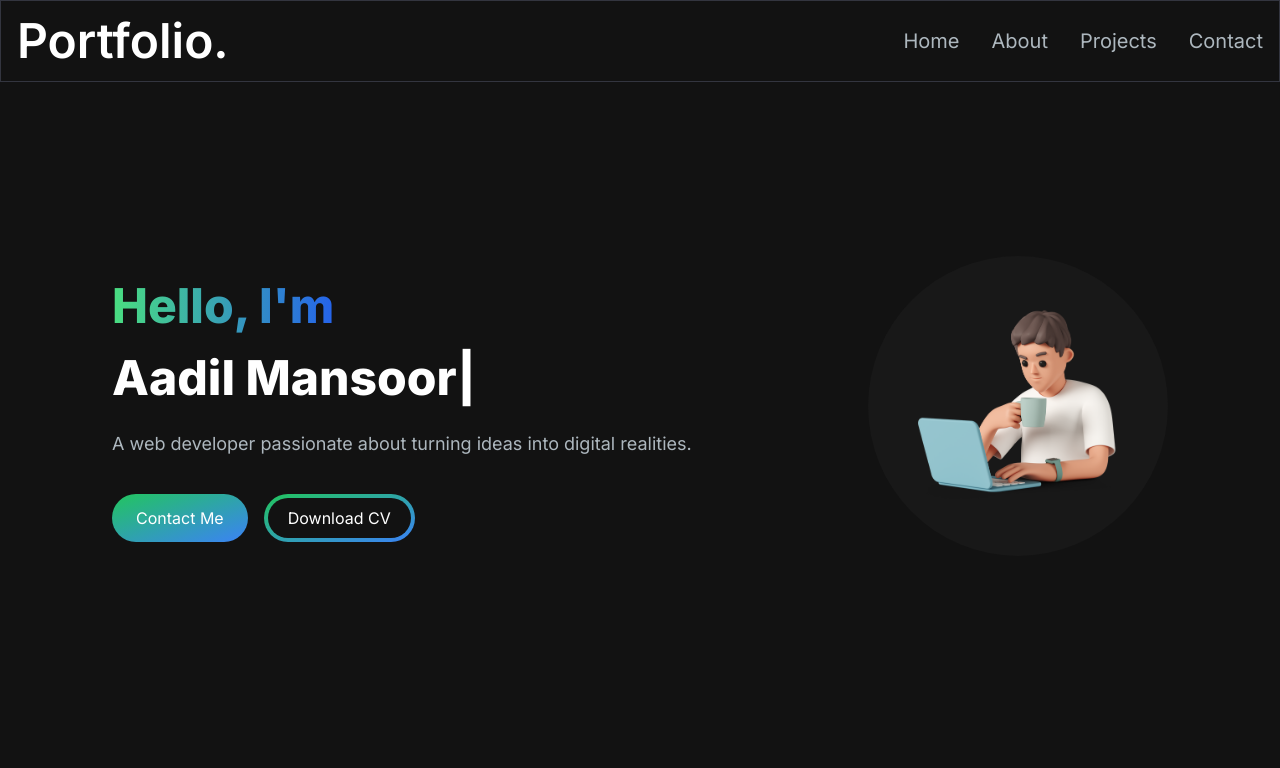
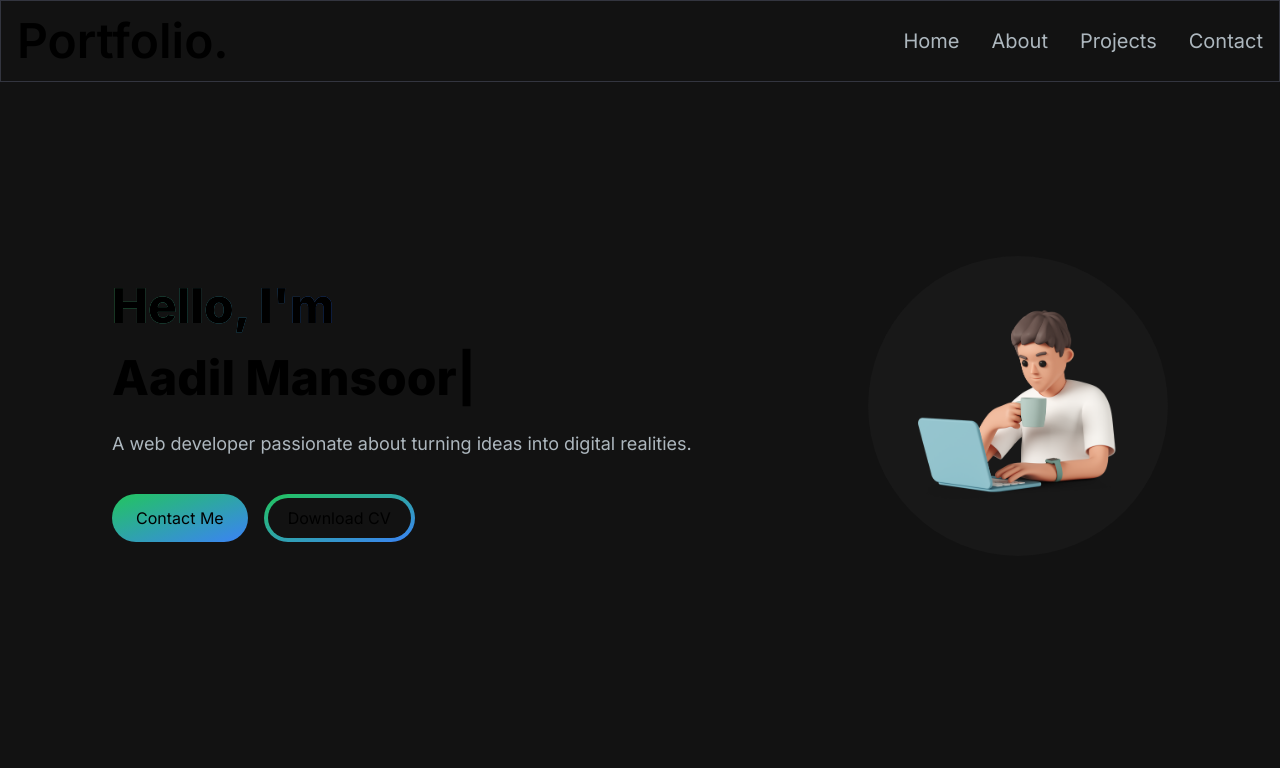
Before and after one commit to aadilmansoor/portfolio, a Next.js app: page / in a window 1280 px wide. Shown: the top 768 px of the page. Built offline with nearby package versions, Linux system fonts and the light colour scheme.

Commit message:
remove tailwind warn

```diff
--- a/tailwind.config.js
+++ b/tailwind.config.js
@@ -15,7 +15,6 @@ module.exports = {
       },
     },
     colors: {
-      ...colors,
       primary: colors.green,
       secondary: colors.blue,
     },
```
